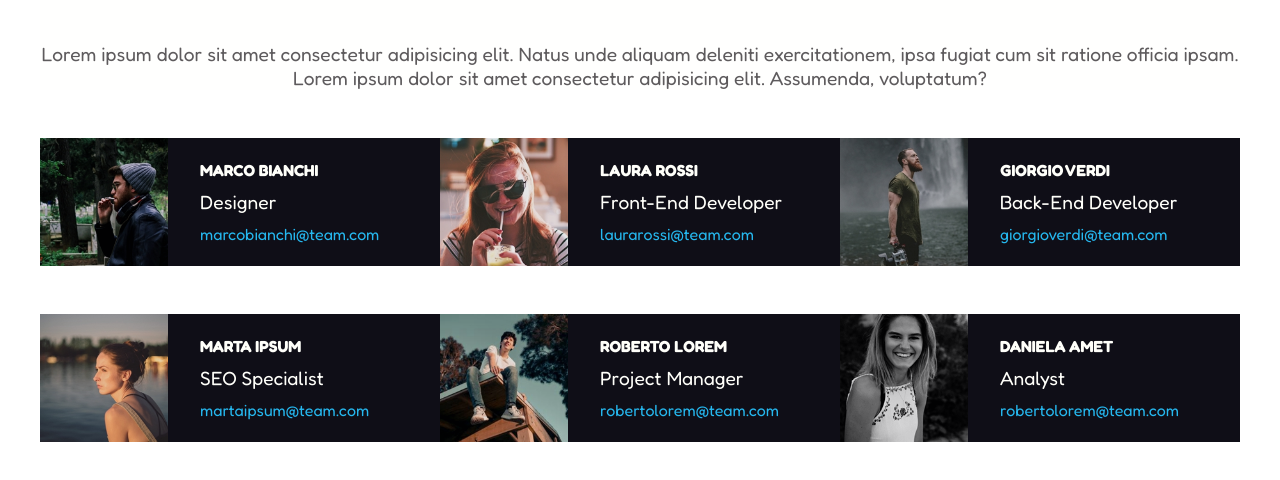
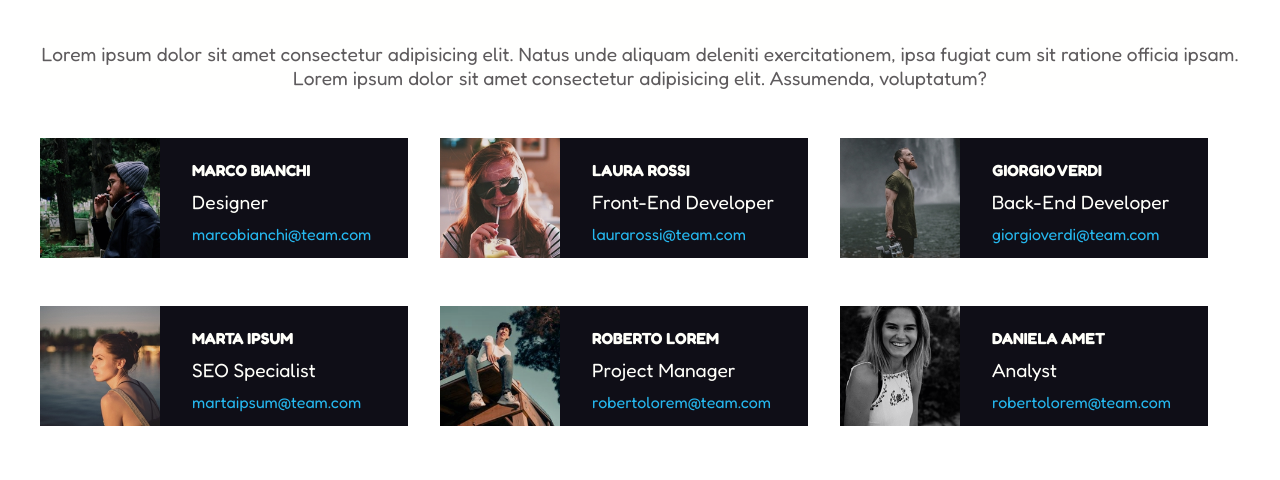
Before and after one commit to AlessandroPagliuca/html-css-float-cards, a plain HTML site: page index.html in a window 1280 px wide. Shown: the part 144-624 px from the top of the page. Drawn offline with Linux system fonts and the light colour scheme.

Commit message:
fix margin-right box-card

```diff
--- a/css/style.css
+++ b/css/style.css
@@ -55,13 +55,14 @@ p{
 
 /* cards-box */
 .col{
-    width: calc(100% / 3);
+    width: calc((100% / 3) - 2rem );
     float: left;
 
 }
 .box-card{
     margin-top: 3rem;
-    height: 8rem;
+    margin-right: 2rem;
+    height: 7.5rem;
     background-color: var(--box-card);
 
 }
@@ -71,8 +72,6 @@ p{
     float: left;
     padding-right: 1rem;
     opacity: 0.9;
-
-
 
 }
 .crewmate{
```
